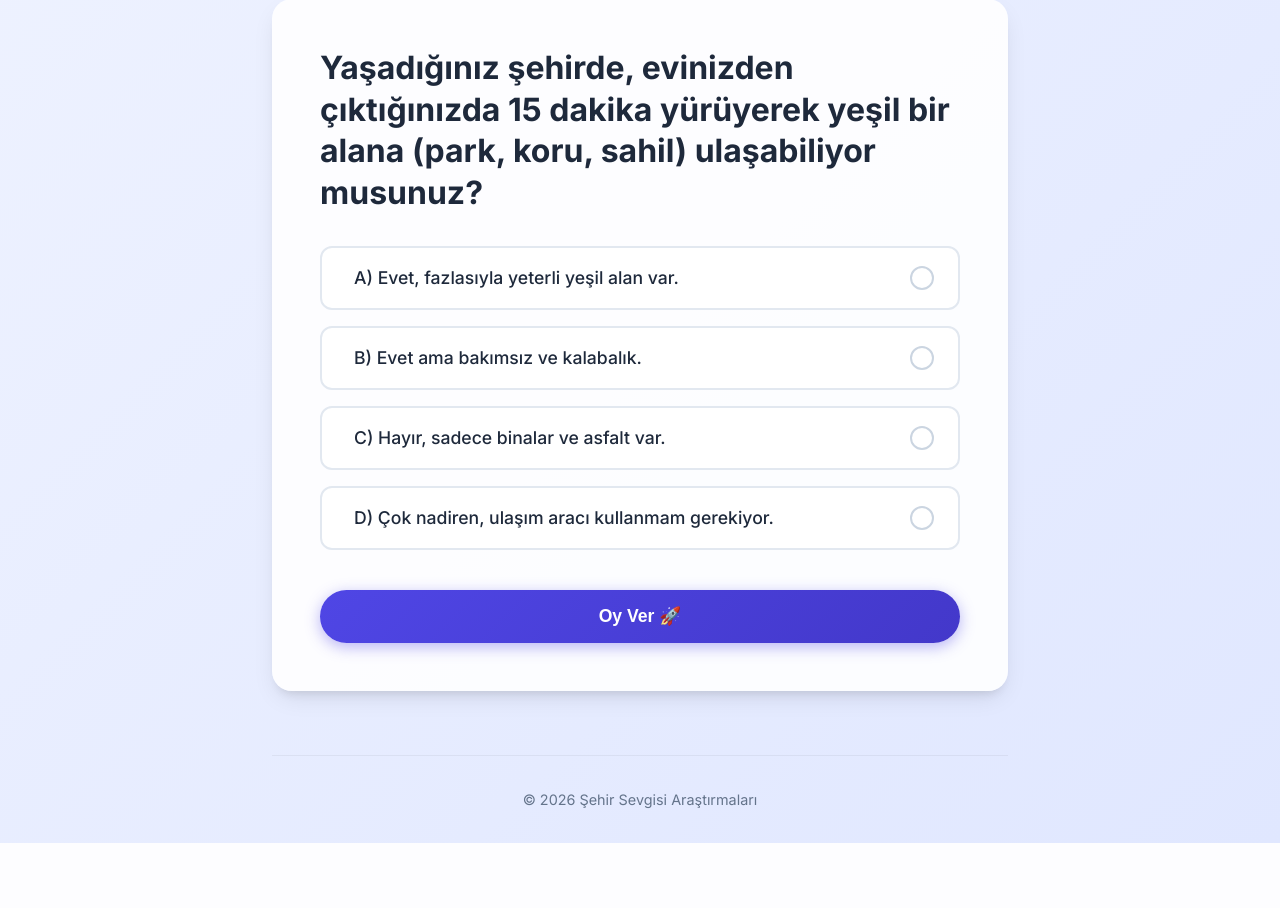
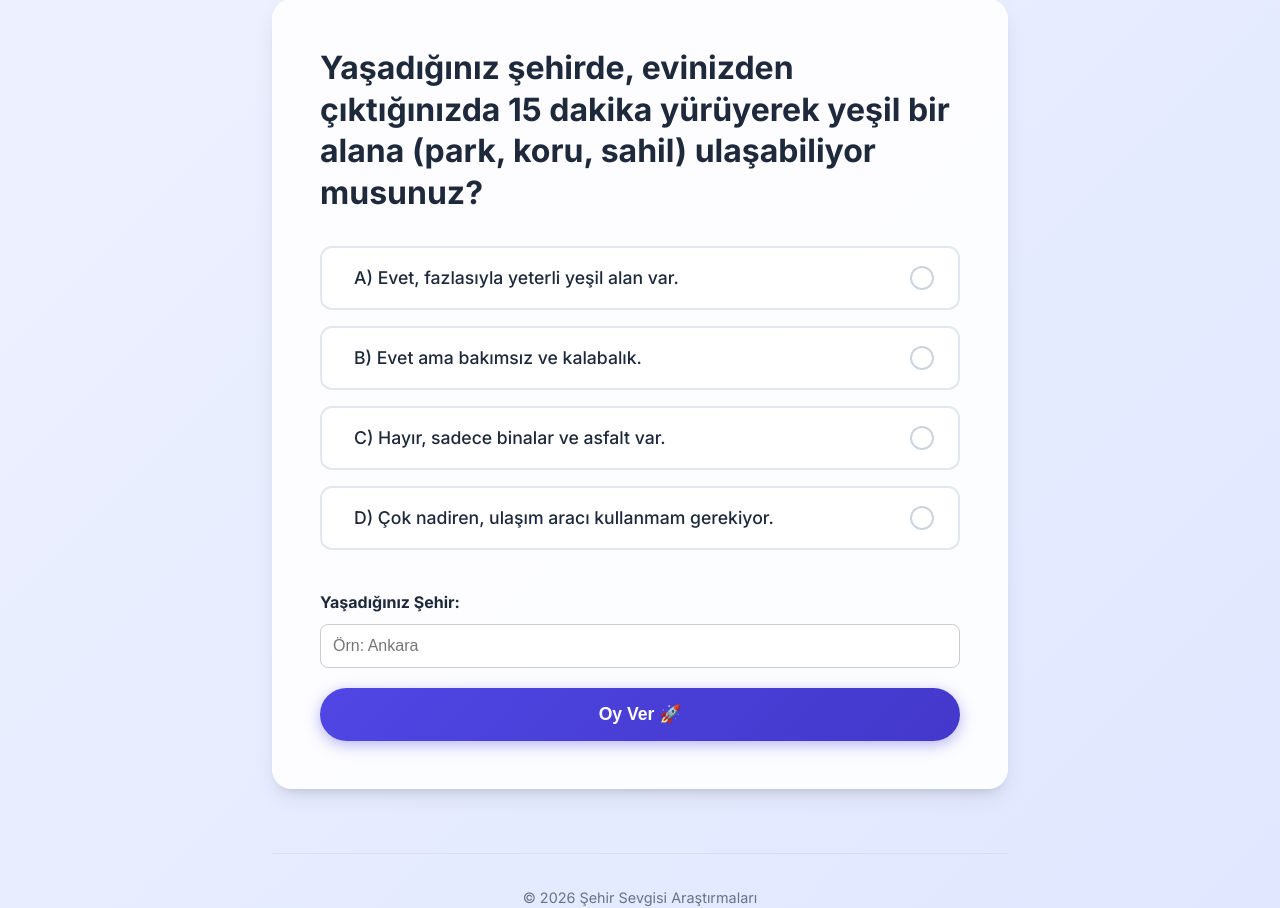
Before and after one commit to armageddon23/WEB-PROGRAMLAMA, a Django app: page /polls/6/ in a window 1280 px wide. Shown: the part 132-1040 px from the top of the page. Before the commit the page ends 975 px from the top, so only its background shows below. Run offline with Django 5.2, Linux system fonts and the light colour scheme; data comes from the database, SQL or seed files in the repository; both versions use the stored data as it was after the commit.

Commit message:
şehir ismi ekleme eklendi

```diff
--- a/mysite/urls.py
+++ b/mysite/urls.py
@@ -1,7 +1,11 @@
 from django.contrib import admin
 from django.urls import include, path
+from django.shortcuts import redirect
 
 urlpatterns = [
-    path("polls/", include("polls.urls")),
-    path("admin/", admin.site.urls),
+    # Ana sayfaya (boş adres) geleni direkt /polls/ adresine gönderir
+    path('', lambda request: redirect('polls/', permanent=True)),
+
+    path('polls/', include('polls.urls')),
+    path('admin/', admin.site.urls),
 ]
--- a/polls/models.py
+++ b/polls/models.py
@@ -34,3 +34,12 @@ class Choice(models.Model):
 
     def __str__(self):
         return self.choice_text
+
+class VoteRecord(models.Model):
+    question = models.ForeignKey(Question, on_delete=models.CASCADE)
+    choice = models.ForeignKey(Choice, on_delete=models.CASCADE)
+    city = models.CharField(max_length=100, verbose_name="Şehir")
+    created_at = models.DateTimeField(auto_now_add=True, verbose_name="Oy Kullanma Zamanı")
+
+    def __str__(self):
+        return f"{self.city} - {self.choice.choice_text}"
--- a/polls/templates/polls/detail.html
+++ b/polls/templates/polls/detail.html
@@ -24,6 +24,12 @@
                 {% endfor %}
             </div>
 
+            <div class="city-input-container" style="margin-top: 20px; margin-bottom: 20px;">
+                <label for="city" style="display: block; margin-bottom: 8px; font-weight: bold;">Yaşadığınız Şehir:</label>
+                <input type="text" name="city" id="city" placeholder="Örn: Ankara" required
+                       style="width: 100%; padding: 12px; border: 1px solid #ccc; border-radius: 8px; font-size: 16px; box-sizing: border-box;">
+            </div>
+
             <button type="submit" class="btn-primary">Oy Ver 🚀</button>
         </form>
     </div>
--- a/polls/views.py
+++ b/polls/views.py
@@ -5,7 +5,7 @@ from django.urls import reverse
 from django.views import generic
 from django.utils import timezone
 
-from .models import Question, Choice
+from .models import Question, Choice, VoteRecord
 
 
 class IndexView(generic.ListView):
@@ -30,6 +30,9 @@ class ResultsView(generic.DetailView):
 def vote(request, question_id):
     """Bir soruya oy verme işlemi."""
     question = get_object_or_404(Question, pk=question_id)
+
+    city = request.POST.get("city", "").strip()
+
     try:
         selected_choice = question.choice_set.get(pk=request.POST["choice"])
     except (KeyError, Choice.DoesNotExist):
@@ -41,8 +44,23 @@ def vote(request, question_id):
                 "error_message": "Lütfen bir seçenek belirleyin.",
             },
         )
+
+    if not city:
+        return render(
+            request,
+            "polls/detail.html",
+            {
+                "question": question,
+                "error_message": "Lütfen yaşadığınız şehri girin.",
+            },
+        )
+
     else:
         selected_choice.votes = F("votes") + 1
         selected_choice.save()
         selected_choice.refresh_from_db()  # Güncel veritabanı değerini al
+
+        # Oyu ve şehri veritabanına kaydet
+        VoteRecord.objects.create(question=question, choice=selected_choice, city=city)
+
         return HttpResponseRedirect(reverse("polls:results", args=(question.id,)))
```
Also changed, not shown: polls/admin.py (+9 -1 lines), db.sqlite3, polls/migrations/0002_voterecord.py (added), polls/urls.py (line endings or trailing spaces).
